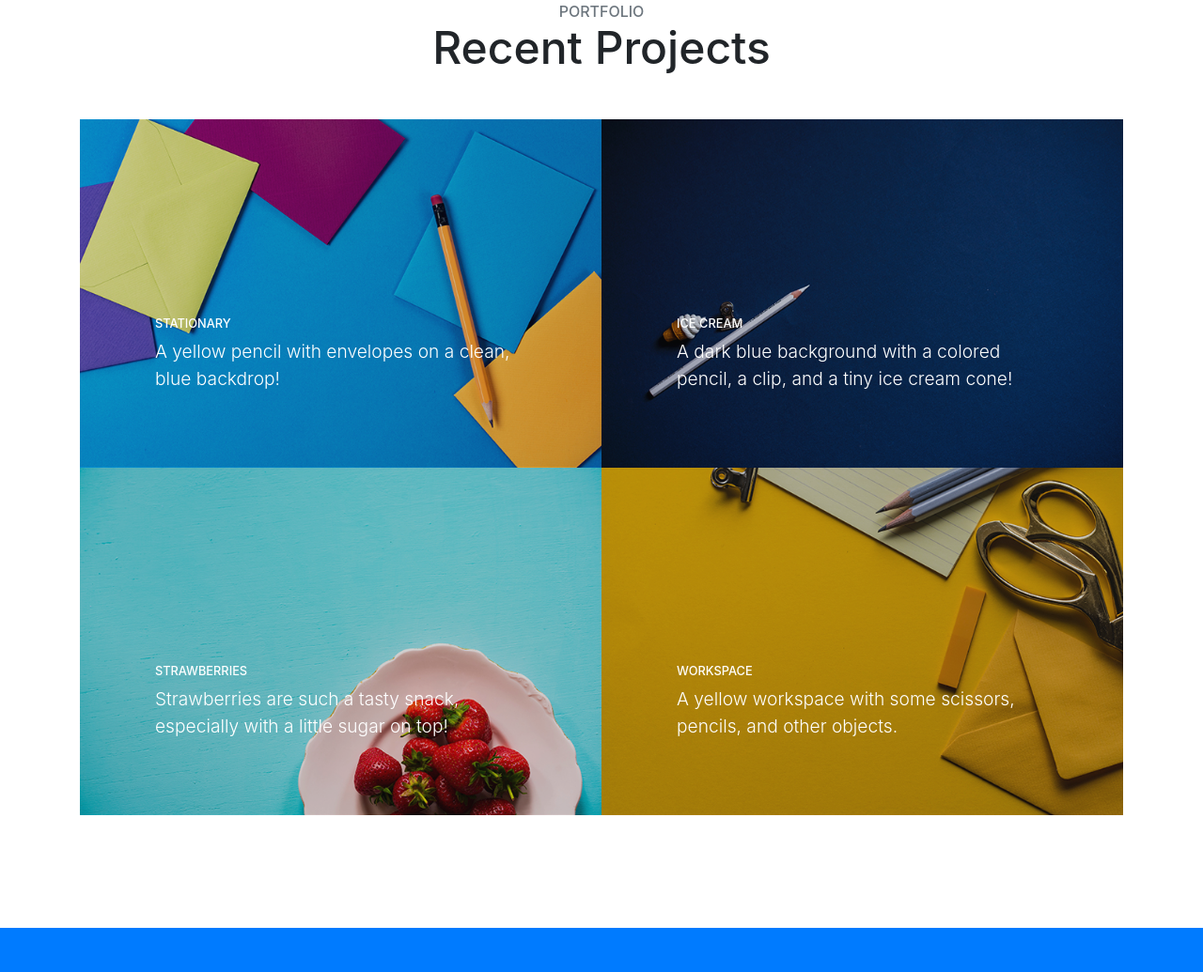
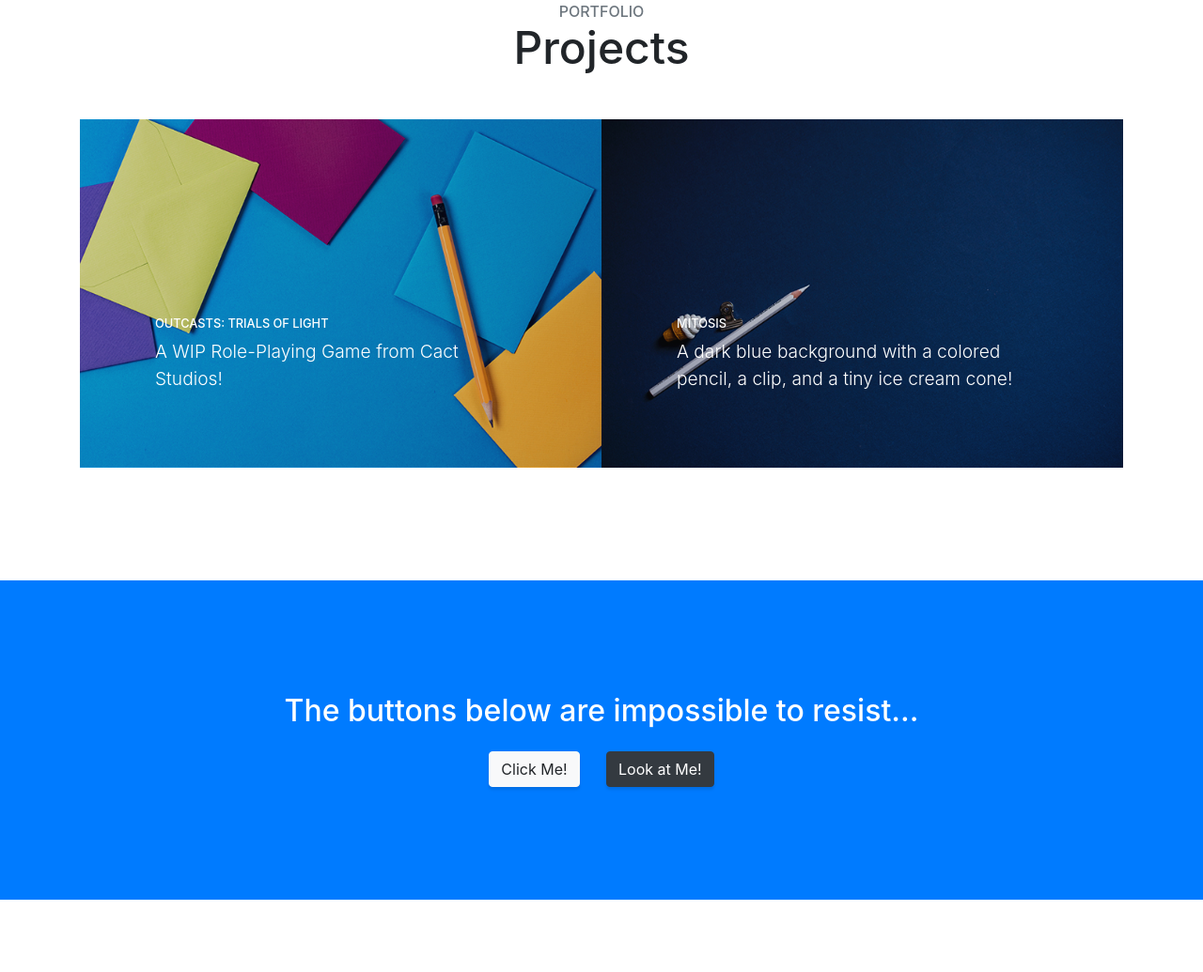
Before and after one commit to cgrad1/cgrad1.github.io, a website with bundled scripts: page index.html in a window 1280 px wide. Shown: the part 1883-2918 px from the top of the page at 94% size. Built offline with nearby package versions, Linux system fonts and the light colour scheme.

Commit message:
Update index.html

```diff
--- a/index.html
+++ b/index.html
@@ -131,15 +131,15 @@
       <div class="container">
         <div class="content-section-heading text-center">
           <h3 class="text-secondary mb-0">Portfolio</h3>
-          <h2 class="mb-5">Recent Projects</h2>
+          <h2 class="mb-5">Projects</h2>
         </div>
         <div class="row no-gutters">
           <div class="col-lg-6">
             <a class="portfolio-item" href="#">
               <span class="caption">
                 <span class="caption-content">
-                  <h2>Stationary</h2>
-                  <p class="mb-0">A yellow pencil with envelopes on a clean, blue backdrop!</p>
+                  <h2>Outcasts: Trials of Light</h2>
+                  <p class="mb-0">A WIP Role-Playing Game from Cact Studios!</p>
                 </span>
               </span>
               <img class="img-fluid" src="img/portfolio-1.jpg" alt="">
@@ -149,33 +149,11 @@
             <a class="portfolio-item" href="#">
               <span class="caption">
                 <span class="caption-content">
-                  <h2>Ice Cream</h2>
+                  <h2>Mitosis</h2>
                   <p class="mb-0">A dark blue background with a colored pencil, a clip, and a tiny ice cream cone!</p>
                 </span>
               </span>
               <img class="img-fluid" src="img/portfolio-2.jpg" alt="">
-            </a>
-          </div>
-          <div class="col-lg-6">
-            <a class="portfolio-item" href="#">
-              <span class="caption">
-                <span class="caption-content">
-                  <h2>Strawberries</h2>
-                  <p class="mb-0">Strawberries are such a tasty snack, especially with a little sugar on top!</p>
-                </span>
-              </span>
-              <img class="img-fluid" src="img/portfolio-3.jpg" alt="">
-            </a>
-          </div>
-          <div class="col-lg-6">
-            <a class="portfolio-item" href="#">
-              <span class="caption">
-                <span class="caption-content">
-                  <h2>Workspace</h2>
-                  <p class="mb-0">A yellow workspace with some scissors, pencils, and other objects.</p>
-                </span>
-              </span>
-              <img class="img-fluid" src="img/portfolio-4.jpg" alt="">
             </a>
           </div>
         </div>
```
